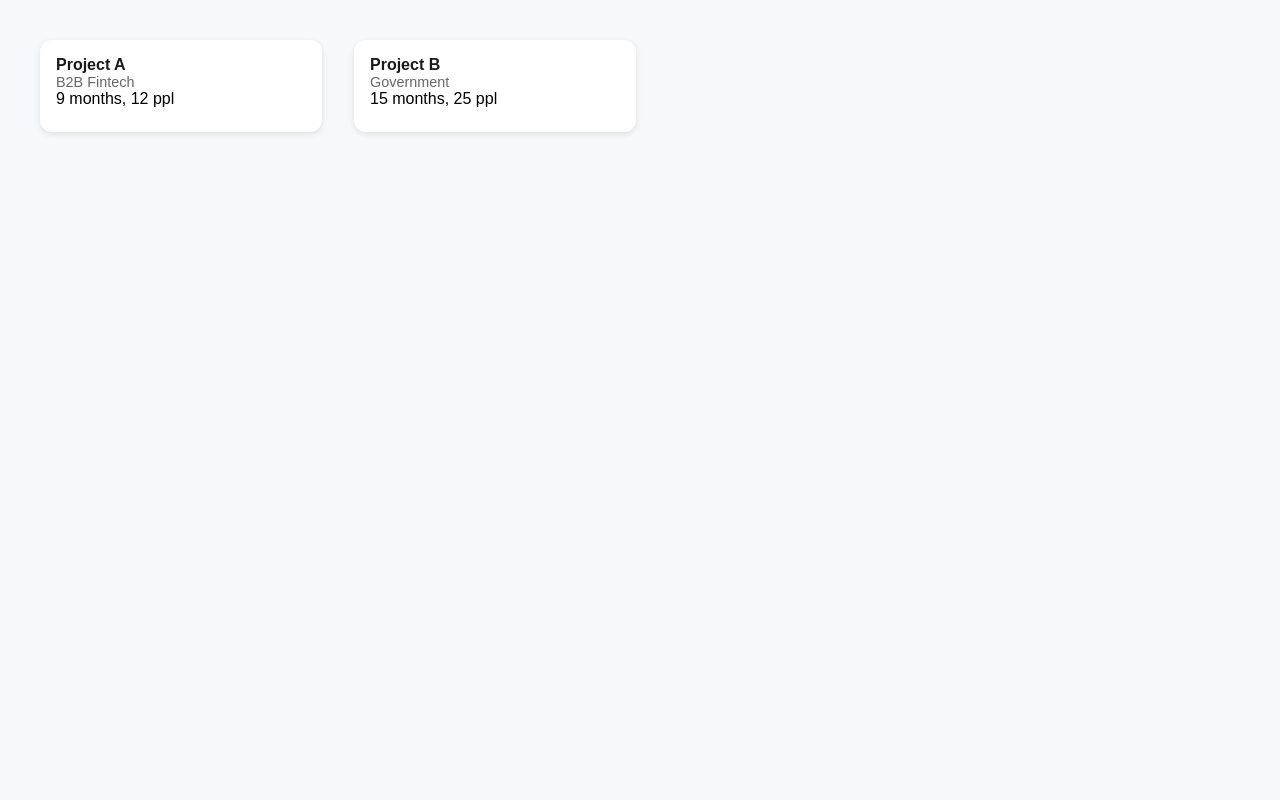
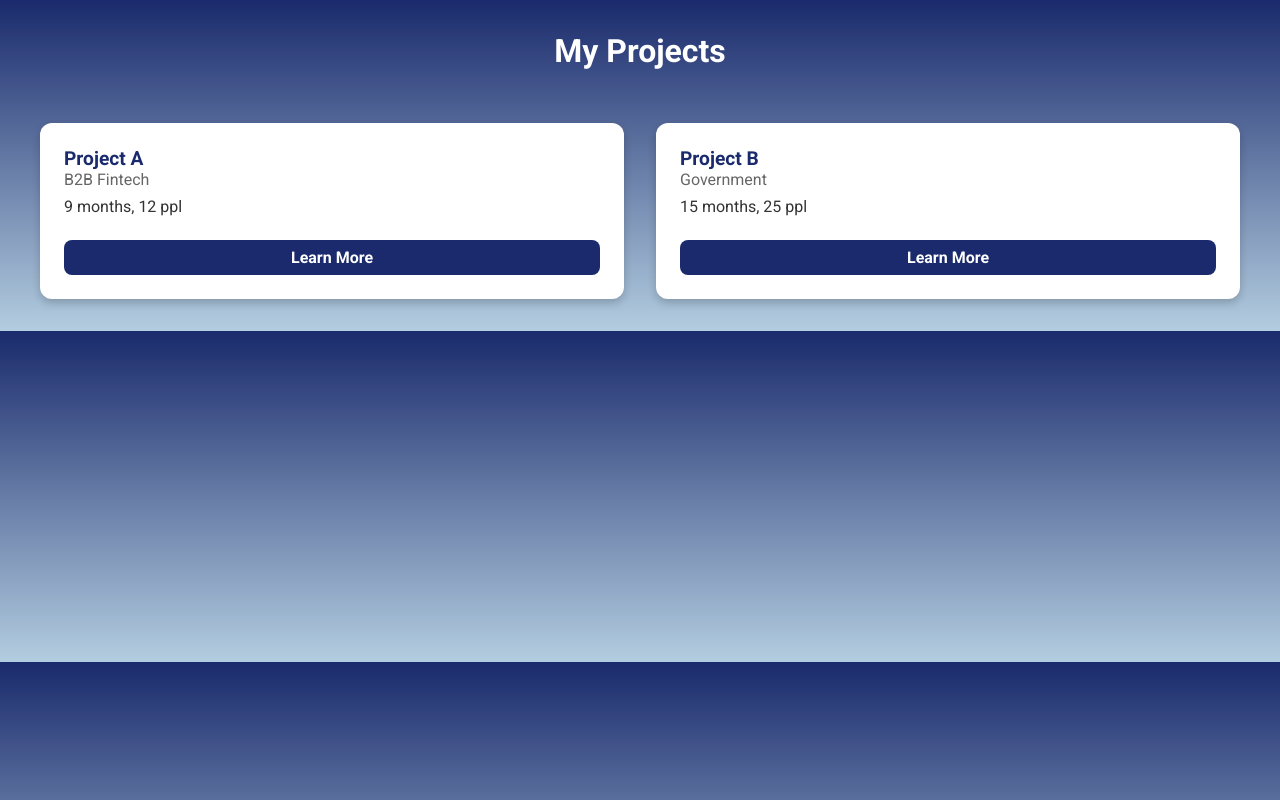
Before and after one commit to siga442/portfolio, a plain HTML site: page index.html in a window 1280 px wide. Drawn offline with Linux system fonts and the light colour scheme.

Commit message:
Update index.html

```diff
--- a/index.html
+++ b/index.html
@@ -3,26 +3,58 @@
 <head>
   <meta charset="UTF-8" />
   <meta name="viewport" content="width=device-width, initial-scale=1.0" />
-  <title>Portfolio Hover</title>
+  <title>Professional Portfolio</title>
+  <link rel="stylesheet" href="https://fonts.googleapis.com/css2?family=Roboto:wght@400;700&display=swap" />
   <style>
+    /* Global Styles */
     body {
-      font-family: sans-serif;
-      background: #f7f8fa;
+      font-family: 'Roboto', sans-serif;
+      background: linear-gradient(to bottom, #1a2a6c, #b3cde0);
+      color: #333;
+      margin: 0;
+      padding: 0;
+    }
+
+    h1 {
+      text-align: center;
+      color: #ffffff;
+      margin-top: 2rem;
+    }
+
+    .grid {
+      display: grid;
+      grid-template-columns: repeat(auto-fit, minmax(250px, 1fr));
+      gap: 2rem;
       padding: 2rem;
+      max-width: 1200px;
+      margin: 0 auto;
     }
 
     .project-card {
-      background: white;
+      background: #ffffff;
       border-radius: 12px;
-      padding: 1rem;
-      width: 250px;
-      box-shadow: 0 2px 6px rgba(0,0,0,0.1);
+      padding: 1.5rem;
+      box-shadow: 0 4px 8px rgba(0, 0, 0, 0.2);
+      transition: transform 0.3s, box-shadow 0.3s, transform 0.3s ease-in-out;
       position: relative;
-      transition: transform 0.3s;
+      overflow: hidden;
     }
 
     .project-card:hover {
-      transform: translateY(-4px);
+      transform: translateY(-5px) scale(1.05);
+      box-shadow: 0 6px 12px rgba(0, 0, 0, 0.3);
+    }
+
+    .title {
+      font-weight: bold;
+      font-size: 1.2rem;
+      color: #1a2a6c;
+    }
+
+    .sub {
+      font-size: 1rem;
+      color: #666;
+      margin-bottom: 0.5rem;
     }
 
     .extra-info {
@@ -40,24 +72,32 @@
       max-height: 200px;
     }
 
-    .grid {
-      display: flex;
-      gap: 2rem;
-      flex-wrap: wrap;
+    .button {
+      display: block;
+      margin-top: 1rem;
+      padding: 0.5rem 1rem;
+      background-color: #1a2a6c;
+      color: #ffffff;
+      text-align: center;
+      border-radius: 8px;
+      text-decoration: none;
+      font-weight: bold;
+      transition: background-color 0.3s;
     }
 
-    .title {
-      font-weight: bold;
-      color: #1a1a1a;
+    .button:hover {
+      background-color: #b3cde0;
     }
 
-    .sub {
-      font-size: 0.9rem;
-      color: #666;
+    @media (max-width: 768px) {
+      .grid {
+        padding: 1rem;
+      }
     }
   </style>
 </head>
 <body>
+  <h1>My Projects</h1>
   <div class="grid">
     <div class="project-card">
       <div class="title">Project A</div>
@@ -68,6 +108,7 @@
         🛠️ Tech: Dev, OA, UX<br />
         📍 Challenges: Multi-country compliance
       </div>
+      <a href="#" class="button">Learn More</a>
     </div>
 
     <div class="project-card">
@@ -79,6 +120,7 @@
         🔐 Security level: High<br />
         🧩 Cross-team collaboration
       </div>
+      <a href="#" class="button">Learn More</a>
     </div>
   </div>
 </body>
```
